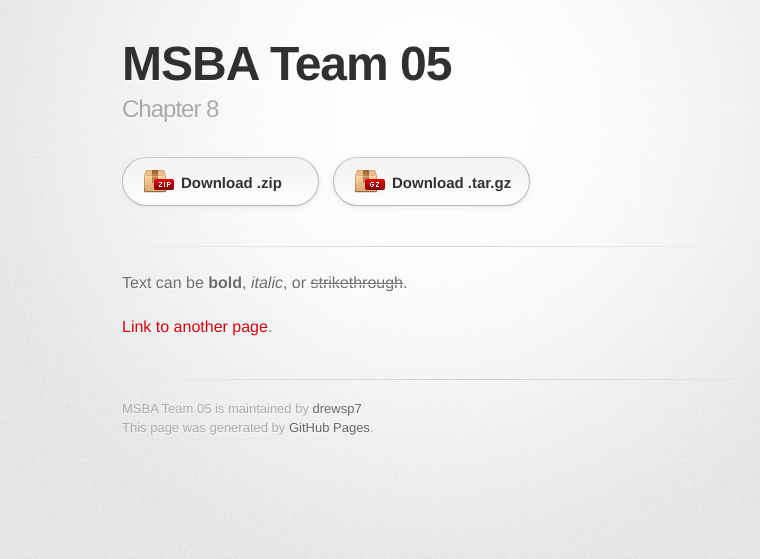
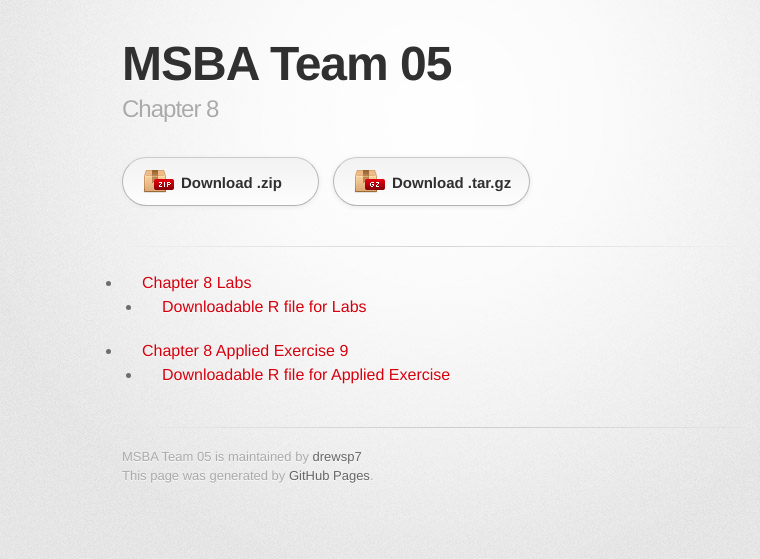
Before and after one commit to drewsp7/joezhou0928.github.io, a Jekyll site: the page built from index.md, in a window 1280 px wide. Shown: the top 559 px of the page, without its empty margins (208-968 px from the left). Built offline with Jekyll 4.4.1, drawn with Linux system fonts in a browser that asks for light colours; some web fonts are replaced.

Commit message:
Update index.md

```diff
--- a/index.md
+++ b/index.md
@@ -3,6 +3,7 @@
 title: MSBA Team 05
 ---
 
-Text can be **bold**, _italic_, or ~~strikethrough~~.
-
-[Link to another page](./another-page.html).
+- [Chapter 8 Labs](ch8_labs.html)
+  - [Downloadable R file for Labs](ch8_labs.Rmd)
+- [Chapter 8 Applied Exercise 9](Applied-Exercise-9.html)
+  - [Downloadable R file for Applied Exercise](Applied Exercise 9.Rmd)
```
